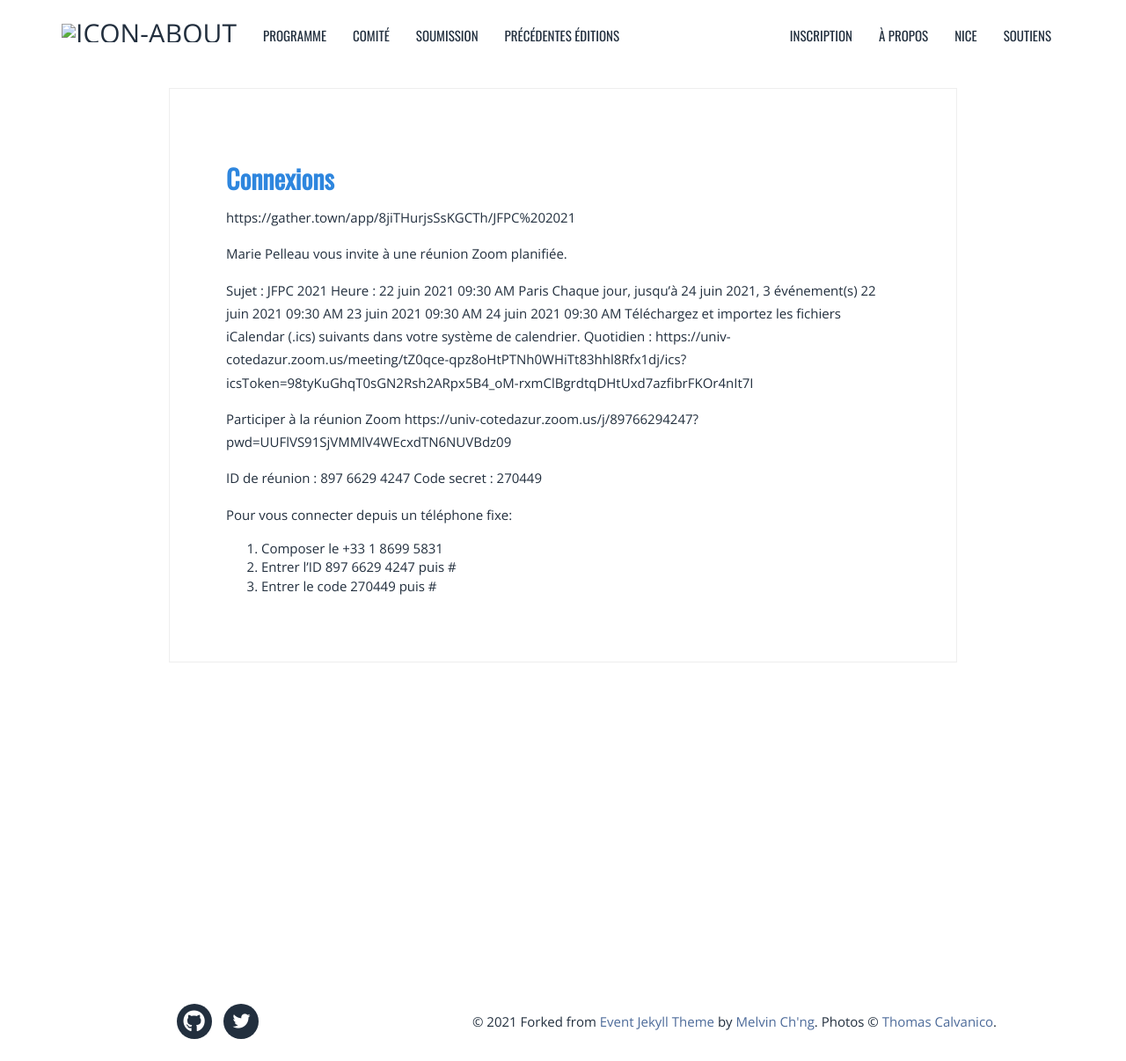
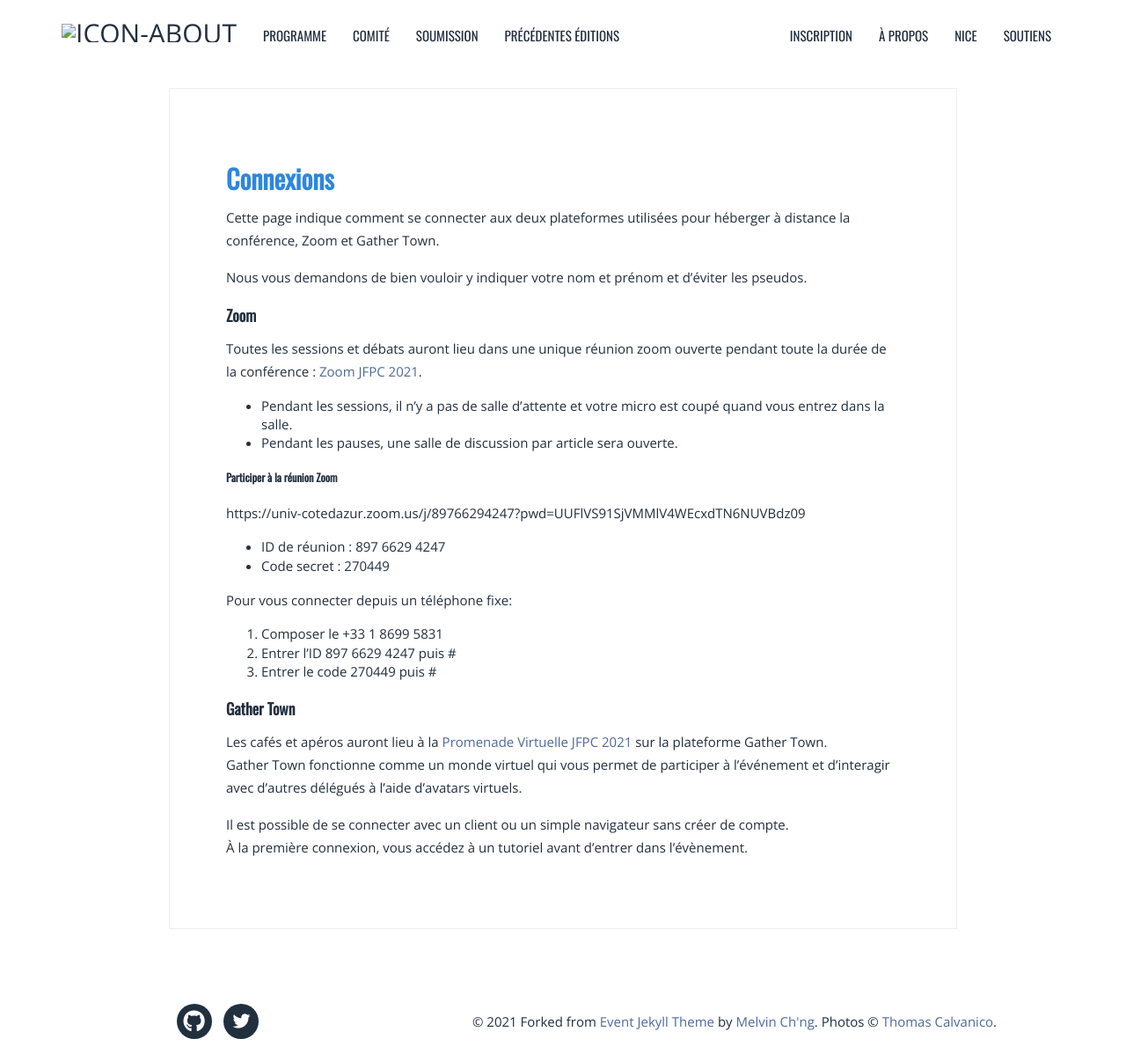
Before and after one commit to mpelleau/jfpc2021, a Jekyll site: the page built from _pages/connexions.md, in a window 1280 px wide and 1206 px high. Shown: the whole window at 88% size. Built offline with Jekyll 4.4.1, drawn with Linux system fonts in a browser that asks for light colours; nearby versions of some CDN libraries.

Commit message:
add help button in the homepage

```diff
--- a/_layouts/home.html
+++ b/_layouts/home.html
@@ -23,7 +23,9 @@
                 {% endif %}
                     <ul class="home">
                     <!-- <li><a class="btn btn-xl" href="{{ site.url | append:site.baseurl }}/inscription/">INSCRIPTION</a></li> -->
-                    <li><a class="btn btn-xl" href="https://univ-cotedazur.zoom.us/s/89766294247">ZOOM</a></li>
+                        <li><a class="btn btn-xl" href="https://univ-cotedazur.zoom.us/s/89766294247">ZOOM</a></br>
+                            <a class="btn" style="font-size:14px" href="{{ site.url | append:site.baseurl }}/connexions/">Besoin d'aide avec Zoom ou Gather Town ?</a>
+                        </li>
                     <li><div class="intro-lead-in">{{ site.date }}<br>{% if site.oldlocation %}<loc-old>{{ site.oldlocation }}</loc-old><br>{% endif %}{{ site.location }}</div></li>
                 </ul>
             </div>
--- a/_pages/connexions.md
+++ b/_pages/connexions.md
@@ -6,27 +6,34 @@ title: Connexions
 published: true
 ---
 
-https://gather.town/app/8jiTHurjsSsKGCTh/JFPC%202021
+Cette page indique comment se connecter aux deux plateformes utilisées pour héberger à distance la conférence, Zoom et Gather Town.
 
+Nous vous demandons de bien vouloir y indiquer votre nom et prénom et d'éviter les pseudos.
 
-Marie Pelleau vous invite à une réunion Zoom planifiée.
+### Zoom
 
-Sujet : JFPC 2021
-Heure : 22 juin 2021 09:30 AM Paris
-        Chaque jour, jusqu’à 24 juin 2021, 3 événement(s)
-        22 juin 2021 09:30 AM
-        23 juin 2021 09:30 AM
-        24 juin 2021 09:30 AM
-Téléchargez et importez les fichiers iCalendar (.ics) suivants dans votre système de calendrier.
-Quotidien : https://univ-cotedazur.zoom.us/meeting/tZ0qce-qpz8oHtPTNh0WHiTt83hhl8Rfx1dj/ics?icsToken=98tyKuGhqT0sGN2Rsh2ARpx5B4_oM-rxmClBgrdtqDHtUxd7azfibrFKOr4nIt7I
+Toutes les sessions et débats auront lieu dans une unique réunion zoom ouverte pendant toute la durée de la conférence : [Zoom JFPC 2021](https://univ-cotedazur.zoom.us/j/89766294247?pwd=UUFlVS91SjVMMlV4WEcxdTN6NUVBdz09).
+<br/>
+- Pendant les sessions, il n'y a pas de salle d'attente et votre micro est coupé quand vous entrez dans la salle.
+- Pendant les pauses, une salle de discussion par article sera ouverte.
 
-Participer à la réunion Zoom
+##### Participer à la réunion Zoom
 https://univ-cotedazur.zoom.us/j/89766294247?pwd=UUFlVS91SjVMMlV4WEcxdTN6NUVBdz09
 
-ID de réunion : 897 6629 4247
-Code secret : 270449
+- ID de réunion : 897 6629 4247
+- Code secret : 270449
 
 Pour vous connecter depuis un téléphone fixe:
 1. Composer le +33 1 8699 5831
 2. Entrer l'ID 897 6629 4247 puis #
 3. Entrer le code 270449 puis #
+
+### Gather Town
+
+Les cafés et apéros auront lieu à la [Promenade Virtuelle JFPC 2021](https://gather.town/app/8jiTHurjsSsKGCTh/JFPC%202021) sur la plateforme Gather Town.
+<br/>
+Gather Town fonctionne comme un monde virtuel qui vous permet de participer à l'événement et d'interagir avec d'autres délégués à l'aide d'avatars virtuels.
+
+Il est possible de se connecter avec un client ou un simple navigateur sans créer de compte.
+<br/>
+À la première connexion, vous accédez à un tutoriel avant d'entrer dans l'évènement.
```
